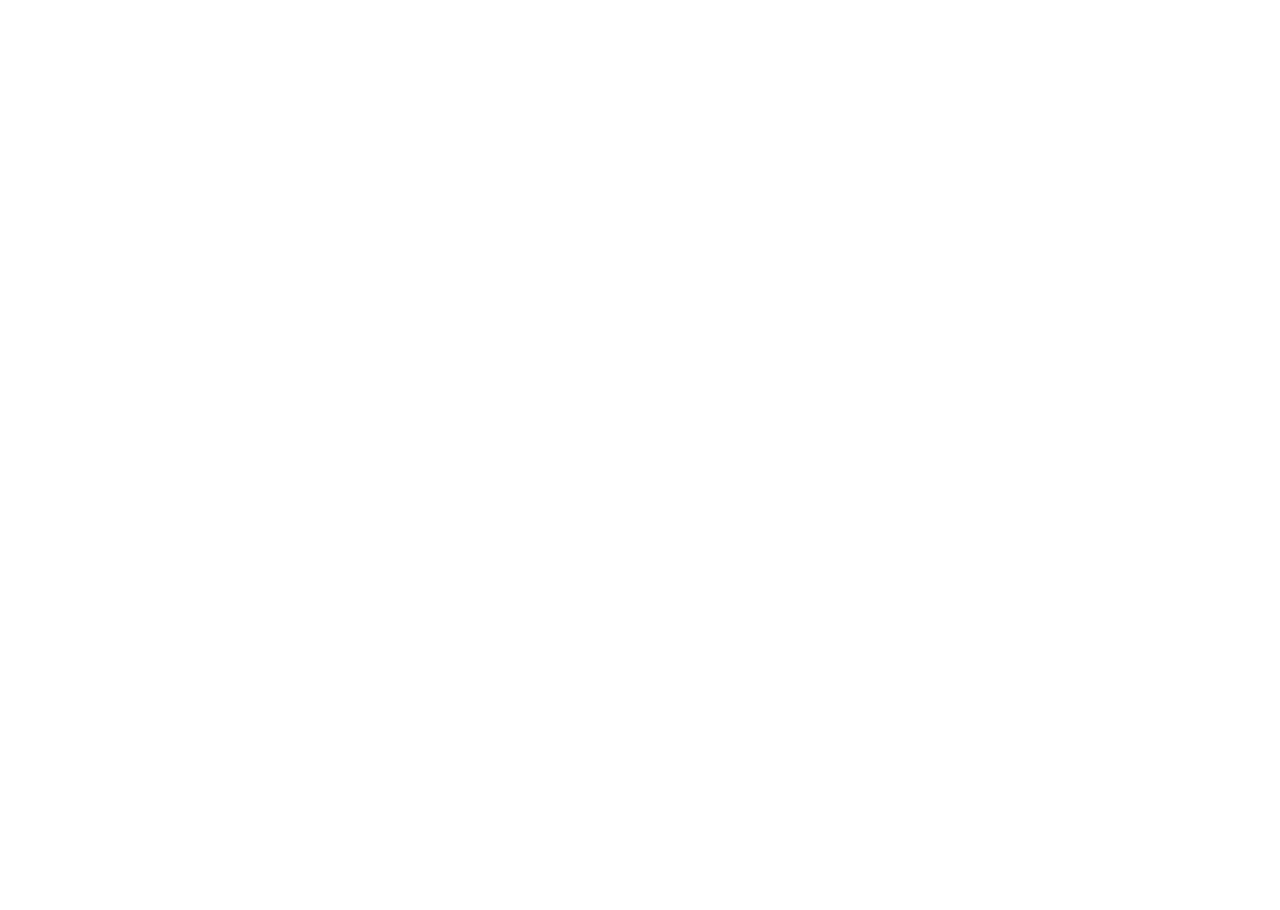
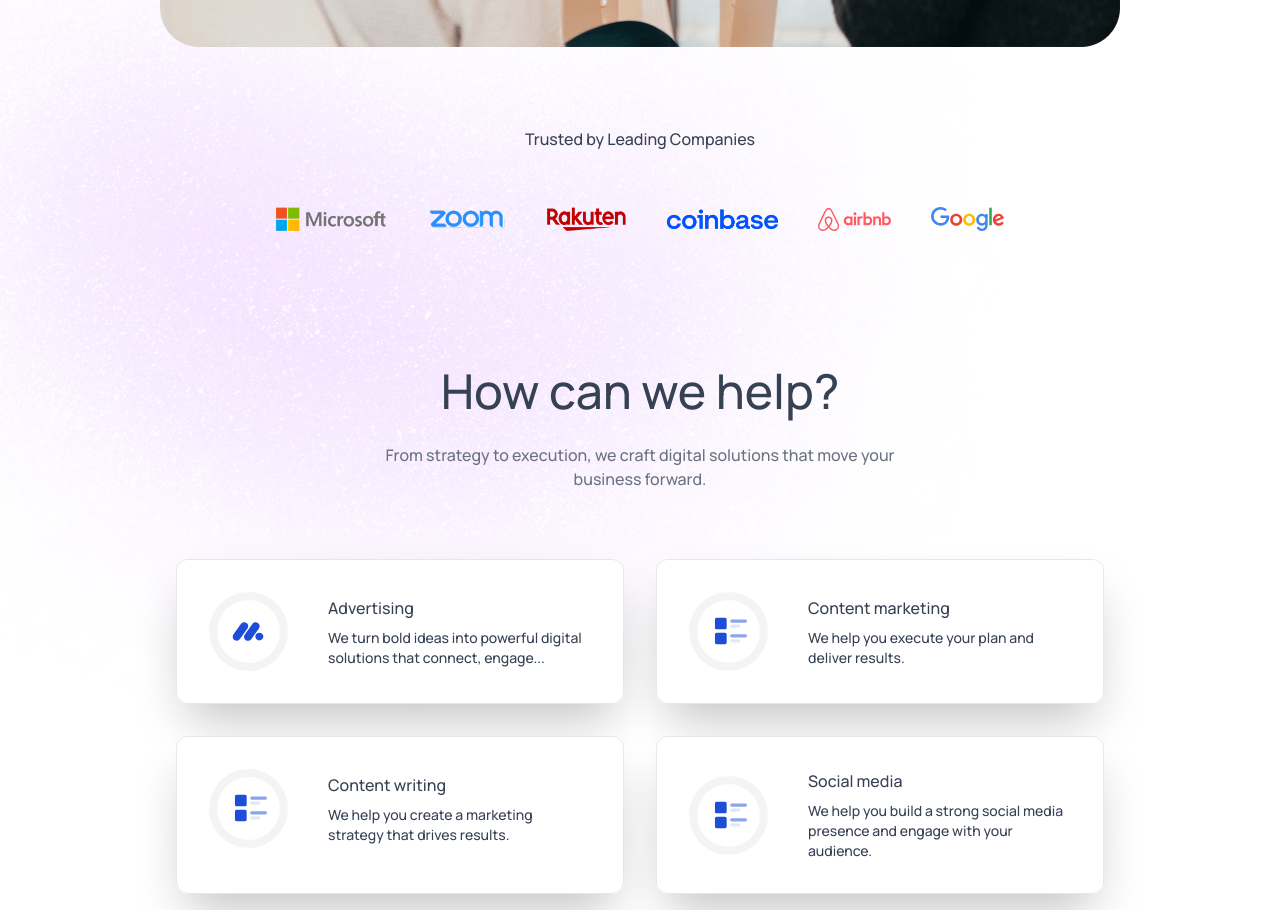
Before and after one commit to rotarualexandru22/AI-Agency, a React (Vite) app: page / in a window 1280 px wide. Shown: the part 1000-1910 px from the top of the page. Before the commit the page ends 800 px from the top, so only its background shows below. Built offline with nearby package versions, Linux system fonts and the light colour scheme.

Commit message:
Halfway there

```diff
--- a/index.html
+++ b/index.html
@@ -1,5 +1,5 @@
 <!doctype html>
-<html lang="en">
+<html lang="en" class="scroll-smooth">
   <head>
     <meta charset="UTF-8" />
     <link rel="icon" type="image/svg+xml" href="/favicon.ico" />
--- a/src/App.jsx
+++ b/src/App.jsx
@@ -1,13 +1,20 @@
 import React, { useState } from 'react'
 import Navbar from './components/Navbar'
+import Hero from './components/Hero'
+import TrustedBy from './components/TrustedBy'
+import Services from './components/Services'
 
 const App = () => {
 
-  const [theme, setTheme] = useState("light")
+  const [theme, setTheme] = useState(localStorage.getItem('theme') ? localStorage.
+  getItem('theme') : 'light')
 
   return (
     <div className='dark:bg-black relative'>
       <Navbar theme= {theme} setTheme={setTheme}/>
+      <Hero />
+      <TrustedBy />
+      <Services />
     </div>
   )
 }
--- a/src/components/Navbar.jsx
+++ b/src/components/Navbar.jsx
@@ -47,7 +47,7 @@
 
       <div className='flex items-center gap-2 sm:gap-4'>
 
-        <ThemeToggleBtn theme={theme} setTheme={setTheme} />
+          <ThemeToggleBtn theme={theme} setTheme={setTheme} />
 
             <img src={theme === "dark" ? assets.menu_icon_dark : assets.menu_icon} alt=""
             onClick={() => setSidebarOpen(true)} className='w-8 sm:hidden'/>
--- /dev/null
+++ b/src/components/ServiceCard.jsx
@@ -0,0 +1,43 @@
+import React, { useRef, useState } from 'react'
+
+export const ServiceCard = ({service, index}) => {
+
+    const [position, setPosition] = useState({x: 0, y: 0})
+    const [visible, setVisible] = useState(false)
+
+    const divRef = useRef(null)
+
+    const handleMouseMove = (e) => {
+        const bounds = divRef.current.getBoundingClientRect()
+        setPosition({x: e.clientX - bounds.left, y: e.clientY - bounds.top})
+    }
+
+  return (
+    <div className='relative overflow-hidden max-w-lg m-2 sm:m-4 rounded-xl
+    border border-gray-200 dark:border-gray-700 shadow-2xl shadow:gray-100
+    dark:shadow-white/10' onMouseEnter={() => setVisible(true)}
+    onMouseLeave={() => setVisible(false)} ref={divRef} onMouseMove={handleMouseMove}>
+
+        <div className={`pointer-events-none blue-2xl rounded-full bg-gradient-to-r
+        from-blue-500 via-indigo-500 to-purple-500 w-[300px] h-[300px] absolute z-0
+        transition-opacity duration-500 mix-blend-lighten ${visible ? 'opacity-70' :
+        'opacity-0'}`} style={{top: position.y - 150, left: position.x -150}} />
+
+            <div className='flex items-center gap-10 p-8 hover:p-7.5 hover:m-0.5
+            transition-all rounded-[10px] bg-white dark:bg-gray-900 z-10 relative'>
+
+                <div className='bg-gray-100 dark:bg-gray-700 rounded-full'>
+                    <img src={service.icon} alt="" className='max-w-24 bg-white
+                    dark:bg-gray-900 rounded-full m-2'/>
+                </div>
+                <div className='flex-1'>
+                    <h3 className='font-bold'>{service.title}</h3>
+                    <p className='text-sm mt-2'>{service.description}</p>
+                </div>
+
+            </div>
+
+        </div>
+
+  )
+}
--- a/src/components/Services.jsx
+++ b/src/components/Services.jsx
@@ -1,6 +1,7 @@
 import React from 'react'
 import assets from '../assets/assets'
 import Title from './Title'
+import { ServiceCard } from './ServiceCard'
 
 const Services = () => {
 
@@ -37,6 +38,12 @@
         <Title title='How can we help?' desc='From strategy to execution, we craft
         digital solutions that move your business forward.' />
 
+        <div className='flex flex-col md:grid grid-cols-2'>
+            {servicesData.map((service, index) => (
+                <ServiceCard key={index} service={service} index={index}/>
+            ))}
+        </div>
+
     </div>
   )
 }
--- a/src/components/ThemeToggleBtn.jsx
+++ b/src/components/ThemeToggleBtn.jsx
@@ -1,16 +1,31 @@
-import React from 'react'
+import React, { useEffect } from 'react'
 import assets from '../assets/assets'
 
 const ThemeToggleBtn = ({theme, setTheme}) => {
+
+    useEffect(() => {
+        const prefersDarkMode = window.matchMedia('(prefers-color-scheme: dark)').matches
+        setTheme(theme || (prefersDarkMode ? 'dark' : 'light'))
+    }, [])
+
+    useEffect(() => {
+        if(theme === 'dark'){
+            document.documentElement.classList.add('dark')
+        }else{
+            document.documentElement.classList.remove('dark')
+        }
+        localStorage.setItem('theme', theme)
+    }, [theme])
+
   return (
     <>
         <button>
-            {theme === "dark" ? (
-                <img onClick={() => setTheme("light")} src={assets.sun_icon} className='size-8.5 p-1.5
+            {theme === 'dark' ? (
+                <img onClick={() => setTheme('light')} src={assets.sun_icon} className='size-8.5 p-1.5
                 border border-gray-500 rounded-full' alt="" />
             ) : (
-                <img onClick={() => setTheme("dark")} src={assets.moon_icon} className='size-8.5 p-1.5
-                border border-gray-500 rounded-full' alt='' />
+                <img onClick={() => setTheme('dark')} src={assets.moon_icon} className='size-8.5 p-1.5
+                border border-gray-500 rounded-full' />
             )}
         </button>
     </>
--- /dev/null
+++ b/src/components/TrustedBy.jsx
@@ -0,0 +1,19 @@
+import React from 'react'
+import { company_logos } from '../assets/assets'
+
+const TrustedBy = () => {
+  return (
+    <div className='flex flex-col items-center px-4 sm:px-12 lg:px-24
+    xl:px-40 gap-10 text-gray-700 dark:text-white/80'>
+        <h3 className='font-semibold'>Trusted by Leading Companies</h3>
+
+        <div className='flex items-center justify-center flex-wrap gap-10 m-4'>
+            {company_logos.map((logo, index) => (<img key={index} src={logo} alt="" className='max-h-5 sm:max-h-6
+                dark:drop-shadow-xl' />
+            ))}
+        </div>
+    </div>
+  )
+}
+
+export default TrustedBy
--- a/src/index.css
+++ b/src/index.css
@@ -1,9 +1,7 @@
 @import url('https://fonts.googleapis.com/css2?family=Manrope:wght@200..800&display=swap');
 @import "tailwindcss";
 
-@custom-variant dark {
-  &:where(.dark, .dark *)
-}
+@custom-variant dark (&:where(.dark, .dark *));
 
 * {
   font-family: "Manrope", sans-serif;
```
